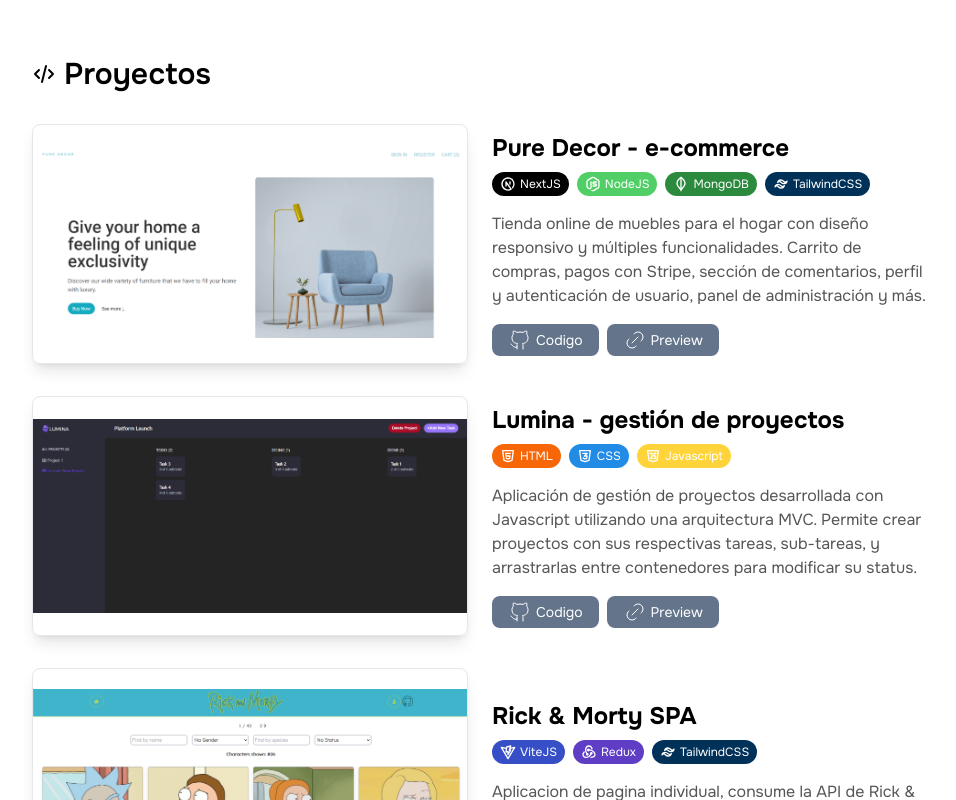
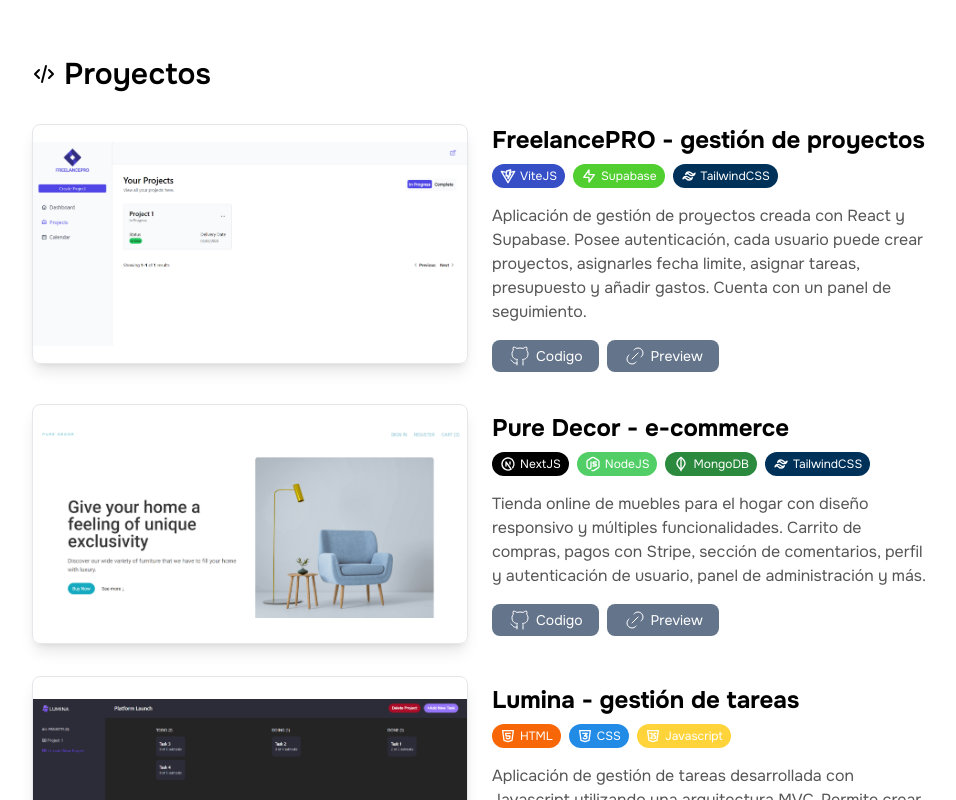
Before and after one commit to lautaromateol/portafolio, a React (Vite) app: page / in a window 1280 px wide. Shown: the part 840-1640 px from the top of the page, without its empty margins (160-1116 px from the left). Built offline with nearby package versions, Linux system fonts and the light colour scheme.

Commit message:
freelancepro added

```diff
--- a/src/components/Projects.jsx
+++ b/src/components/Projects.jsx
@@ -1,4 +1,4 @@
-import { IconBrandCss3, IconBrandHtml5, IconBrandJavascript, IconBrandMongodb, IconBrandNextjs, IconBrandRedux, IconBrandTailwind, IconBrandVite, IconCode, IconBrandNodejs } from "@tabler/icons-react"
+import { IconBrandCss3, IconBrandHtml5, IconBrandJavascript, IconBrandMongodb, IconBrandNextjs, IconBrandRedux, IconBrandTailwind, IconBrandVite, IconCode, IconBrandNodejs, IconBrandSupabase } from "@tabler/icons-react"
 import ProjectCard from "./ProjectCard"
 
 const TAGS = {
@@ -48,10 +48,24 @@ const TAGS = {
     name: "NodeJS",
     icon: <IconBrandNodejs className="w-4 h-4"/>,
     styles: "bg-[#51cf66]"
+  },
+  Supabase: {
+    name: "Supabase",
+    icon: <IconBrandSupabase className="w-4 h-4" />,
+    styles: "bg-[#51cf30]"
   }
+
 }
 
 const PROJECTS = [
+  {
+    title: "FreelancePRO - gestión de proyectos",
+    description: "Aplicación de gestión de proyectos creada con React y Supabase. Posee autenticación, cada usuario puede crear proyectos, asignarles fecha limite, asignar tareas, presupuesto y añadir gastos. Cuenta con un panel de seguimiento.",
+    image: "./img/projects/freelancepro.png",
+    repoLink: "https://github.com/lautaromateol/freelancepro",
+    deployLink: "https://freelancepro-mu.vercel.app/",
+    tags: [TAGS.ViteJS, TAGS.Supabase, TAGS.TailwindCSS]
+  },
   {
     title: "Pure Decor - e-commerce",
     description: "Tienda online de muebles para el hogar con diseño responsivo y múltiples funcionalidades. Carrito de compras, pagos con Stripe, sección de comentarios, perfil y autenticación de usuario, panel de administración y más.",
@@ -61,8 +75,8 @@ const PROJECTS = [
     tags: [TAGS.NextJS, TAGS.NodeJS, TAGS.MongoDB, TAGS.TailwindCSS]
   },
   {
-    title: "Lumina - gestión de proyectos",
-    description: "Aplicación de gestión de proyectos desarrollada con Javascript utilizando una arquitectura MVC. Permite crear proyectos con sus respectivas tareas, sub-tareas, y arrastrarlas entre contenedores para modificar su status.",
+    title: "Lumina - gestión de tareas",
+    description: "Aplicación de gestión de tareas desarrollada con Javascript utilizando una arquitectura MVC. Permite crear proyectos con sus respectivas tareas, sub-tareas, y arrastrarlas entre contenedores para modificar su status.",
     image: "./img/projects/lumina.png",
     repoLink: "https://github.com/lautaromateol/task-management-app",
     deployLink: "https://lumina-task-app.netlify.app/",
@@ -98,6 +112,7 @@ export default function Projects() {
         {PROJECTS.map(({title, description, image, deployLink, repoLink, tags}) => {
           return(
             <ProjectCard
+            key={title}
             title={title}
             description={description}
             image={image}
```
Also changed, not shown: public/img/projects/freelancepro.png (added).
